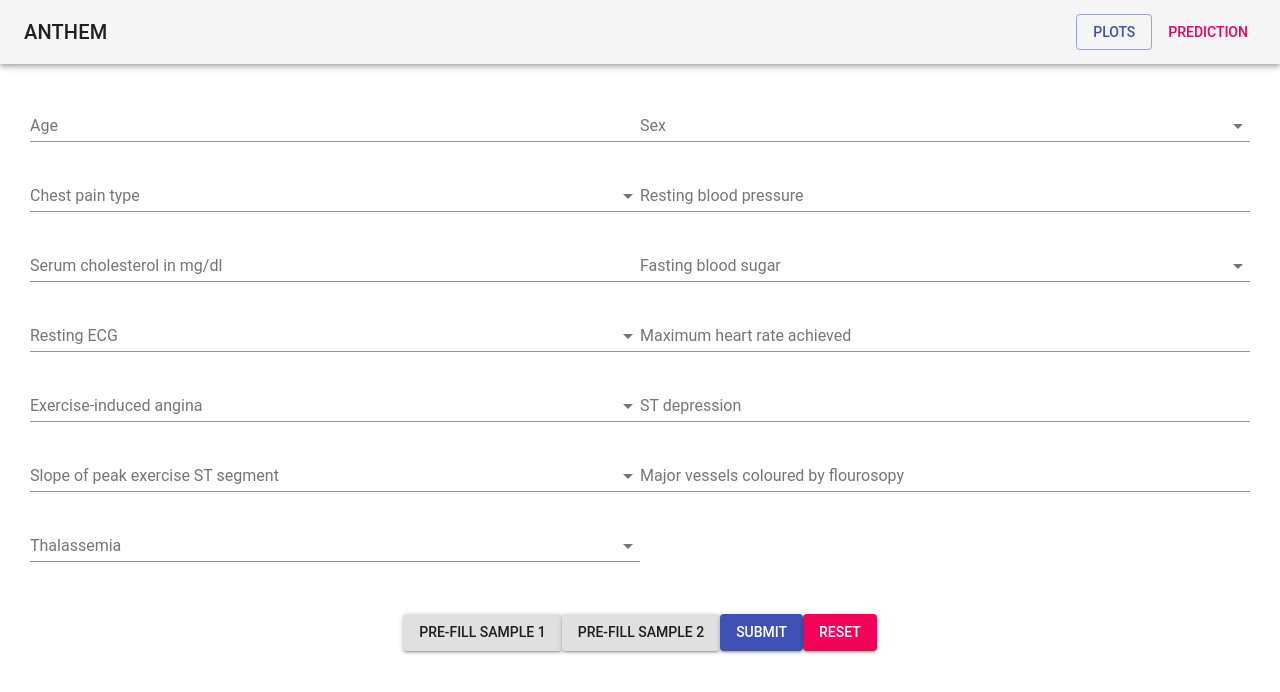
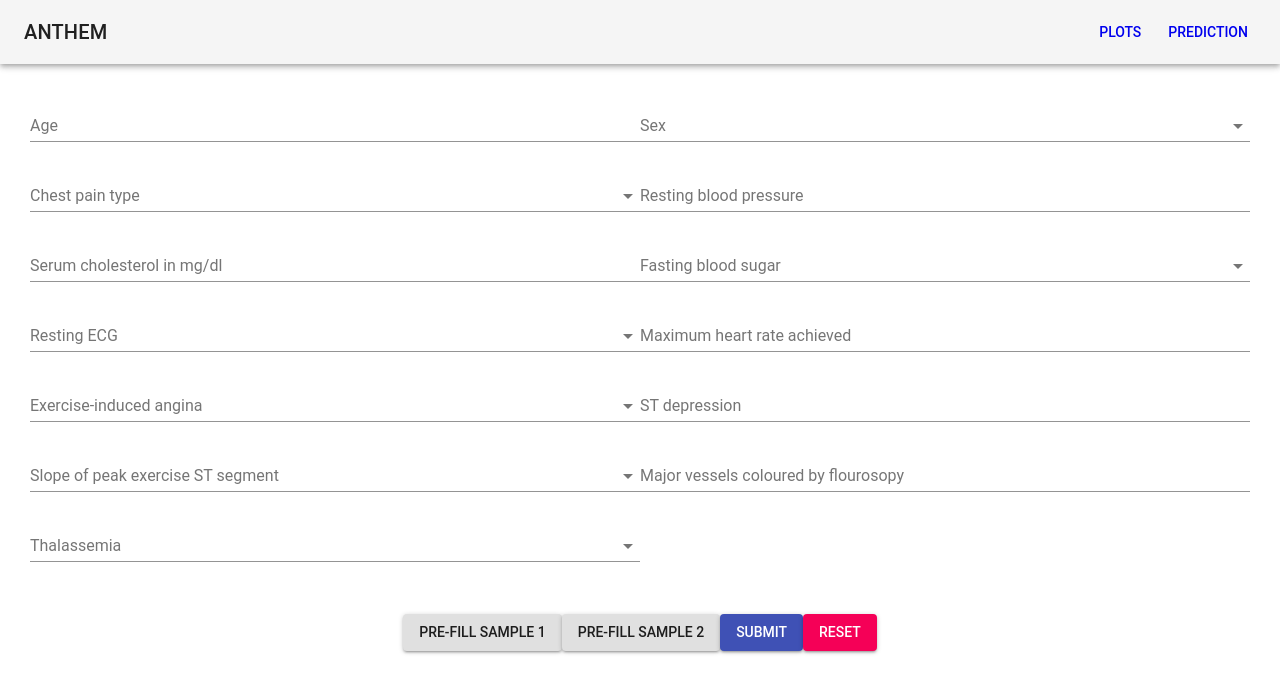
Before and after one commit to timhor/Heart-Disease-Visualisation, a React (Create React App) app in the folder frontend/: page /prediction in a window 1280 px wide. Shown: the top 692 px of the page. Built offline with nearby package versions, Linux system fonts and the light colour scheme; the HTML template or start-up script is replaced by a standard one.

Commit message:
Fix link import in header

```diff
--- a/frontend/src/components/Header.js
+++ b/frontend/src/components/Header.js
@@ -1,5 +1,5 @@
 import React, { Component } from 'react';
-import { BrowserRouter as Link } from 'react-router-dom';
+import { Link } from 'react-router-dom';
 import { Button, AppBar, Toolbar, Typography, Grid } from '@material-ui/core';
 import '../css/App.css';
 
@@ -19,7 +19,7 @@ class Header extends Component {
             spacing={8}
           >
             <Grid item>
-              <Button color="primary" variant="outlined">
+              <Button color="primary">
                 <Link to="/plots" style={{ textDecoration: 'none' }}>
                   Plots
                 </Link>
```
